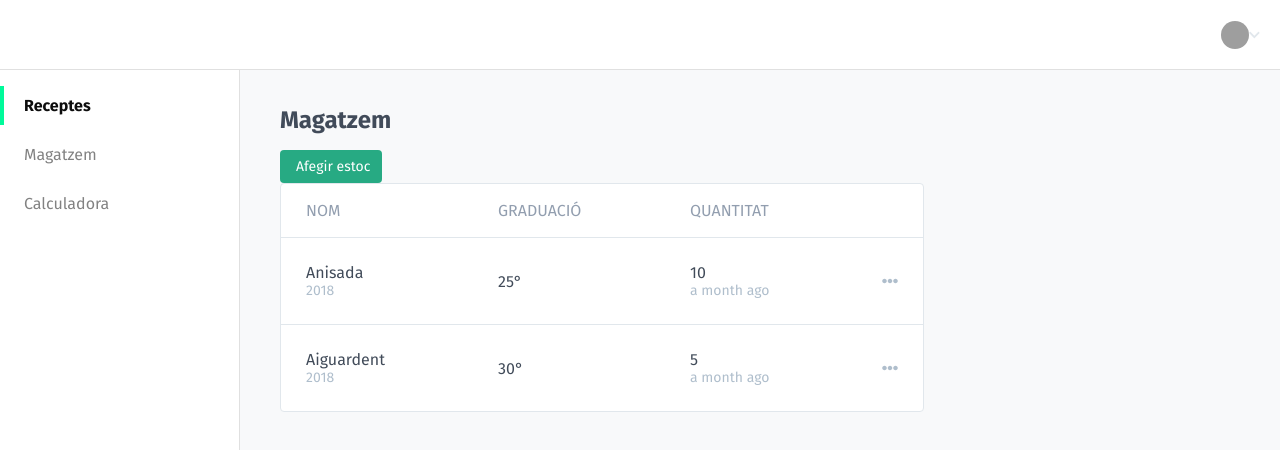
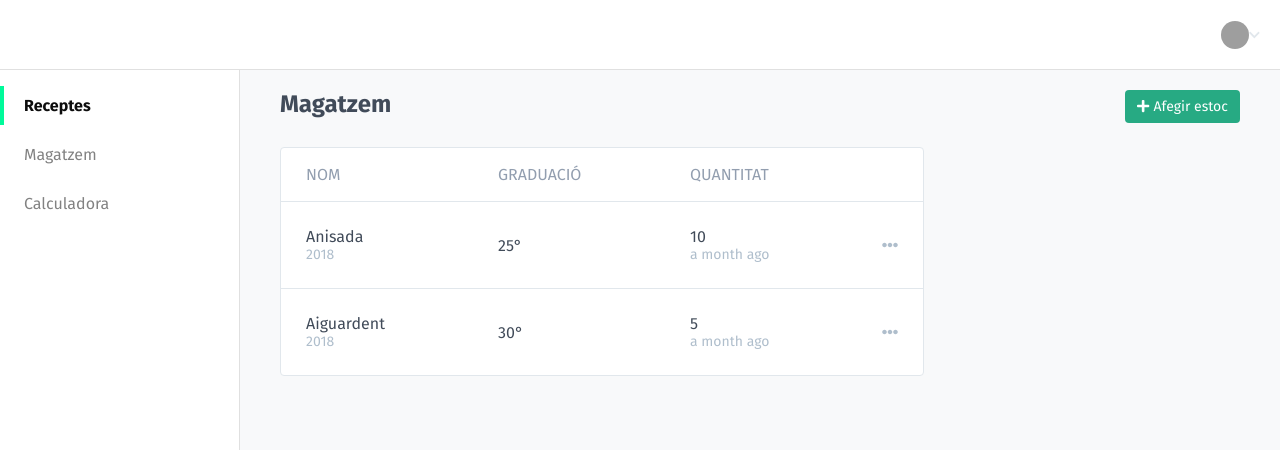
Before and after one commit to sauloperez/ratafiapp, a React (Create React App) app: page /store in a window 1280 px wide. Shown: the top 450 px of the page. Built offline with nearby package versions, Linux system fonts and the light colour scheme; grey boxes are pictures that could not be loaded.

Commit message:
Align header and add button

```diff
--- a/src/Store.jsx
+++ b/src/Store.jsx
@@ -41,8 +41,12 @@ class Store extends React.Component {
       <div className="Store">
         <Body>
           <header>
-            <h1>Magatzem</h1>
-            <Button label="Afegir estoc" />
+            <div className="ButtonBar">
+              <h2>Magatzem</h2>
+              <div className="ButtonBar__ButtonSection">
+                <Button icon label="Afegir estoc" />
+              </div>
+            </div>
             <table>
               <tbody>
                 <tr>
--- a/src/Store.scss
+++ b/src/Store.scss
@@ -53,3 +53,16 @@
     color: $gray-500;
   }
 }
+
+.ButtonBar {
+  margin-bottom: 24px;
+  display: flex;
+
+  h2 {
+    margin: 0;
+  }
+
+  &__ButtonSection {
+    margin-left: auto;
+  }
+}
--- a/src/index.scss
+++ b/src/index.scss
@@ -20,7 +20,7 @@ ol, ul {
 }
 
 h1, h2, h3, h4, h5 {
-  color: $cod-gray;
+  color: $gray-900;
 }
 
 a {
```
